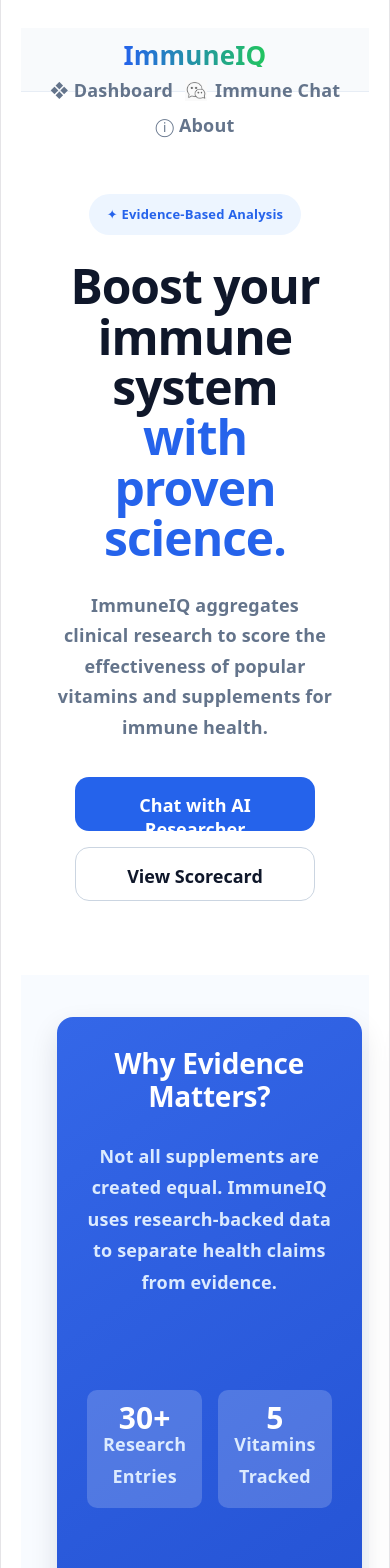
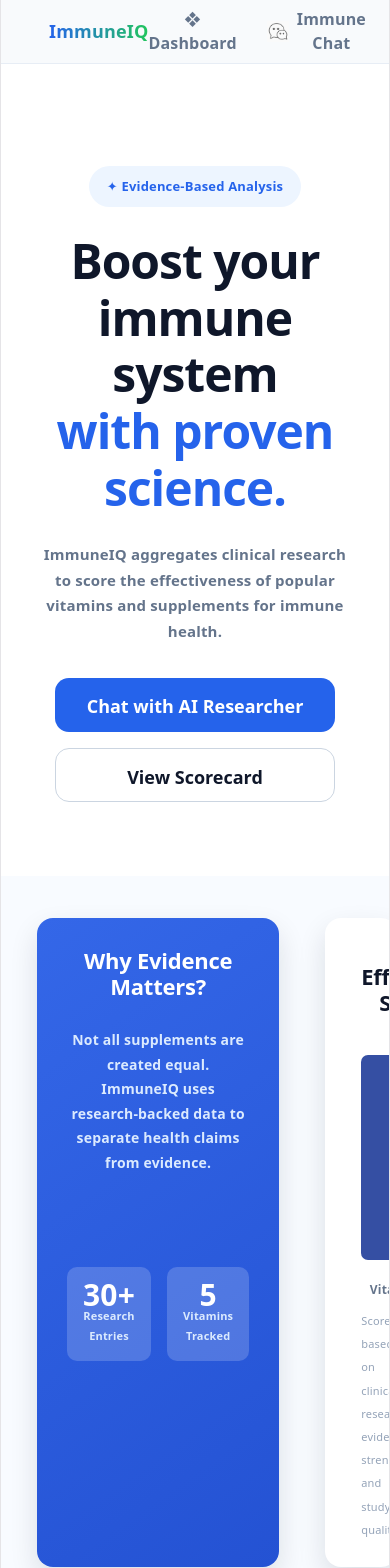
Before and after one commit to taniam4/immuneiq-capstone, a React (Vite) app: page / in a window 390 px wide. Shown: the top 1568 px of the page. Built offline with nearby package versions, Linux system fonts and the light colour scheme.

Commit message:
Apply latest mobile CSS fixes

```diff
--- a/src/App.css
+++ b/src/App.css
@@ -3022,501 +3022,6 @@
 }
 
 
-/* ONLY FIX HOW IT WORKS CARD */
-
-
-/* FINAL FIX: HOW IMMUNE AI WORKS WIDTH */
-
-main:has(.howItWorks) {
-  padding-left: 0 !important;
-  padding-right: 0 !important;
-}
-
-.howItWorks {
-  width: 100% !important;
-  margin: 56px 0 0 0 !important;
-  padding: 42px 80px !important;
-  background: #eaf4ff !important;
-  border-radius: 0 !important;
-  box-sizing: border-box !important;
-}
-
-.topics {
-  padding-left: 36px !important;
-  padding-right: 36px !important;
-}
-
-.miniVisuals img {
-  width: 100%;
-  height: 150px;
-  object-fit: cover;
-  border-radius: 14px;
-  border: 1px solid #cbd5e1;
-  background: white;
-}
-
-.miniVisuals img:last-child {
-  grid-column: 1 / span 2;
-}
-
-.dashboardLink {
-  display: inline-block;
-  background: #3366e8;
-  color: white;
-  text-decoration: none;
-  padding: 22px 40px;
-  border-radius: 20px;
-  font-weight: 700;
-  text-align: center;
-}
-
-/* MOBILE RESPONSIVE FIX */
-@media (max-width: 768px) {
-  body {
-    overflow-x: hidden;
-  }
-
-  .nav {
-    flex-direction: column;
-    gap: 12px;
-    padding: 20px;
-    align-items: center;
-  }
-
-  .navLinks {
-    flex-wrap: wrap;
-    justify-content: center;
-    gap: 18px;
-    font-size: 18px;
-  }
-
-  .page,
-  .dashboardPage,
-  .aboutPage,
-  .detailPage {
-    width: 100% !important;
-    padding: 28px 20px !important;
-    overflow-x: hidden;
-  }
-
-  h1 {
-    font-size: 42px !important;
-    line-height: 1.05 !important;
-    text-align: center;
-  }
-
-  h2 {
-    font-size: 28px !important;
-    text-align: center;
-  }
-
-  p {
-    font-size: 18px !important;
-    line-height: 1.5;
-  }
-
-  .statCards,
-  .insightGrid,
-  .dashboardStats,
-  .whatGrid,
-  .detailTop,
-  .detailGrid,
-  .platformGrid {
-    grid-template-columns: 1fr !important;
-    display: grid !important;
-  }
-
-  .statCard,
-  .insightCard,
-  .card,
-  .dashboardCard,
-  .detailCard {
-    width: 100% !important;
-    max-width: 100% !important;
-  }
-
-  .comparisonTable,
-  table {
-    display: block;
-    overflow-x: auto;
-    white-space: nowrap;
-  }
-
-  .storyboard {
-    grid-template-columns: 1fr !important;
-    text-align: center;
-  }
-
-  .footer {
-    grid-template-columns: 1fr !important;
-    text-align: center;
-    gap: 28px;
-  }
-
-  .chatSection {
-    width: 100% !important;
-    min-height: 850px !important;
-    padding: 18px !important;
-  }
-
-  .chatWindow {
-    height: 560px !important;
-    padding: 16px !important;
-  }
-
-  .chatRow {
-    gap: 10px !important;
-  }
-
-  .bubble {
-    max-width: 82% !important;
-    font-size: 17px !important;
-    line-height: 1.45 !important;
-  }
-
-  .followUps {
-    flex-direction: column !important;
-    gap: 12px !important;
-  }
-
-  .followUps button {
-    width: 100% !important;
-  }
-
-  .inputRow {
-    width: 100% !important;
-  }
-}
-/* TRUE MOBILE FIX */
-@media (max-width: 768px) {
-  html,
-  body {
-    width: 100%;
-    overflow-x: hidden !important;
-  }
-
-  .nav {
-    display: flex !important;
-    flex-direction: column !important;
-    align-items: center !important;
-    gap: 14px !important;
-    padding: 18px 12px !important;
-  }
-
-  .navLinks {
-    width: 100% !important;
-    display: flex !important;
-    justify-content: center !important;
-    flex-wrap: wrap !important;
-    gap: 14px !important;
-  }
-
-  .navLinks button,
-  .navLinks a {
-    font-size: 16px !important;
-    white-space: nowrap !important;
-  }
-
-  .hero {
-    padding: 60px 20px 40px !important;
-    text-align: center !important;
-  }
-
-  .hero h1 {
-    font-size: 46px !important;
-    line-height: 1.05 !important;
-    max-width: 100% !important;
-  }
-
-  .hero p {
-    font-size: 19px !important;
-    line-height: 1.5 !important;
-    max-width: 100% !important;
-  }
-
-  .heroButtons {
-    display: flex !important;
-    flex-direction: column !important;
-    gap: 16px !important;
-    width: 100% !important;
-  }
-
-  .heroButtons button {
-    width: 100% !important;
-    font-size: 20px !important;
-    padding: 18px !important;
-  }
-
-  .stats,
-  .scoreCards,
-  .insightGrid,
-  .dashboardStats,
-  .whatGrid,
-  .detailTop,
-  .detailGrid {
-    display: grid !important;
-    grid-template-columns: 1fr !important;
-    width: 100% !important;
-  }
-
-  .statCard,
-  .insightCard,
-  .card {
-    width: 100% !important;
-    max-width: 100% !important;
-  }
-}
-
-/* FINAL MOBILE APP OVERRIDE */
-@media (max-width: 768px) {
-  html,
-  body,
-  #root {
-    width: 100% !important;
-    max-width: 100% !important;
-    overflow-x: hidden !important;
-  }
-
-  * {
-    box-sizing: border-box !important;
-  }
-
-  .app,
-  .page,
-  .homePage,
-  .dashboardPage,
-  .aboutPage,
-  .detailPage {
-    width: 100% !important;
-    max-width: 100% !important;
-    overflow-x: hidden !important;
-  }
-
-  /* NAV */
-  .nav {
-    width: 100% !important;
-    padding: 16px 18px !important;
-    display: flex !important;
-    flex-direction: column !important;
-    gap: 12px !important;
-    align-items: center !important;
-  }
-
-  .logo {
-    font-size: 26px !important;
-  }
-
-  .navLinks {
-    width: 100% !important;
-    display: flex !important;
-    justify-content: center !important;
-    flex-wrap: wrap !important;
-    gap: 12px !important;
-  }
-
-  .navLinks button {
-    font-size: 15px !important;
-    white-space: nowrap !important;
-    padding: 6px 8px !important;
-  }
-
-  /* HERO */
-  .hero {
-    padding: 45px 22px 36px !important;
-    text-align: center !important;
-  }
-
-  .hero h1 {
-    font-size: 40px !important;
-    line-height: 1.08 !important;
-    max-width: 100% !important;
-  }
-
-  .hero p {
-    font-size: 18px !important;
-    line-height: 1.5 !important;
-    max-width: 100% !important;
-  }
-
-  .heroButtons {
-    display: flex !important;
-    flex-direction: column !important;
-    gap: 14px !important;
-    width: 100% !important;
-  }
-
-  .heroButtons button {
-    width: 100% !important;
-    font-size: 18px !important;
-    padding: 16px !important;
-  }
-
-  /* ALL GRIDS STACK */
-  .scoreSection,
-  .scoreGrid,
-  .insightGrid,
-  .dashboardStats,
-  .statCards,
-  .detailTop,
-  .detailGrid,
-  .whatGrid,
-  .aboutHero,
-  .storyboard,
-  .footer {
-    display: grid !important;
-    grid-template-columns: 1fr !important;
-    width: 100% !important;
-    max-width: 100% !important;
-    gap: 22px !important;
-  }
-
-  /* CARDS */
-  .card,
-  .statCard,
-  .insightCard,
-  .dashboardCard,
-  .detailCard,
-  .missionCard,
-  .aboutDisclaimer,
-  .dataSources,
-  .whatWeDo {
-    width: 100% !important;
-    max-width: 100% !important;
-    padding: 24px !important;
-    margin-left: 0 !important;
-    margin-right: 0 !important;
-  }
-
-  /* SCORECARD BAR CHART */
-  .scorecard,
-  .scoreCard,
-  .effectivenessCard {
-    width: 100% !important;
-    overflow: hidden !important;
-  }
-
-  .bars,
-  .barChart {
-    display: flex !important;
-    justify-content: space-between !important;
-    align-items: end !important;
-    gap: 10px !important;
-    width: 100% !important;
-    overflow: hidden !important;
-  }
-
-  .bar {
-    width: 18% !important;
-    min-width: 35px !important;
-  }
-
-  /* TABLE FIX */
-  .comparisonTable,
-  .vitaminTable,
-  table {
-    display: block !important;
-    width: 100% !important;
-    max-width: 100% !important;
-    overflow-x: auto !important;
-    white-space: nowrap !important;
-  }
-
-  /* ABOUT PAGE FIX */
-  .aboutHero {
-    text-align: center !important;
-  }
-
-  .aboutHero img,
-  .doctorImage img {
-    width: 80% !important;
-    max-width: 280px !important;
-    margin: 0 auto !important;
-  }
-
-  .missionCard,
-  .aboutDisclaimer {
-    flex-direction: column !important;
-    text-align: center !important;
-  }
-
-  .dataSources div {
-    display: grid !important;
-    grid-template-columns: 1fr !important;
-    gap: 22px !important;
-    justify-items: center !important;
-  }
-
-  .dataSources img {
-    max-width: 220px !important;
-    height: auto !important;
-  }
-
-  /* HOW AI WORKS */
-  .howWorks,
-  .howItWorks,
-  .steps {
-    display: grid !important;
-    grid-template-columns: 1fr !important;
-    text-align: center !important;
-    overflow: hidden !important;
-  }
-
-  /* CHAT MOBILE */
-  .chatSection {
-    width: 100% !important;
-    min-height: 900px !important;
-    padding: 18px !important;
-    overflow: hidden !important;
-  }
-
-  .chatWindow {
-    height: 560px !important;
-    width: 100% !important;
-    overflow-y: auto !important;
-    padding: 14px !important;
-  }
-
-  .chatRow {
-    width: 100% !important;
-    gap: 8px !important;
-  }
-
-  .bubble {
-    max-width: 82% !important;
-    font-size: 16px !important;
-    line-height: 1.45 !important;
-    padding: 18px !important;
-  }
-
-  .followUps {
-    display: grid !important;
-    grid-template-columns: 1fr !important;
-    gap: 12px !important;
-    width: 100% !important;
-  }
-
-  .followUps button {
-    width: 100% !important;
-  }
-
-  .inputRow {
-    width: 100% !important;
-  }
-
-  /* FOOTER */
-  .footer {
-    text-align: center !important;
-    padding: 40px 24px !important;
-  }
-
-  h1,
-  h2,
-  h3,
-  p {
-    word-break: normal !important;
-    overflow-wrap: break-word !important;
-  }
-}
 
 
 
```
